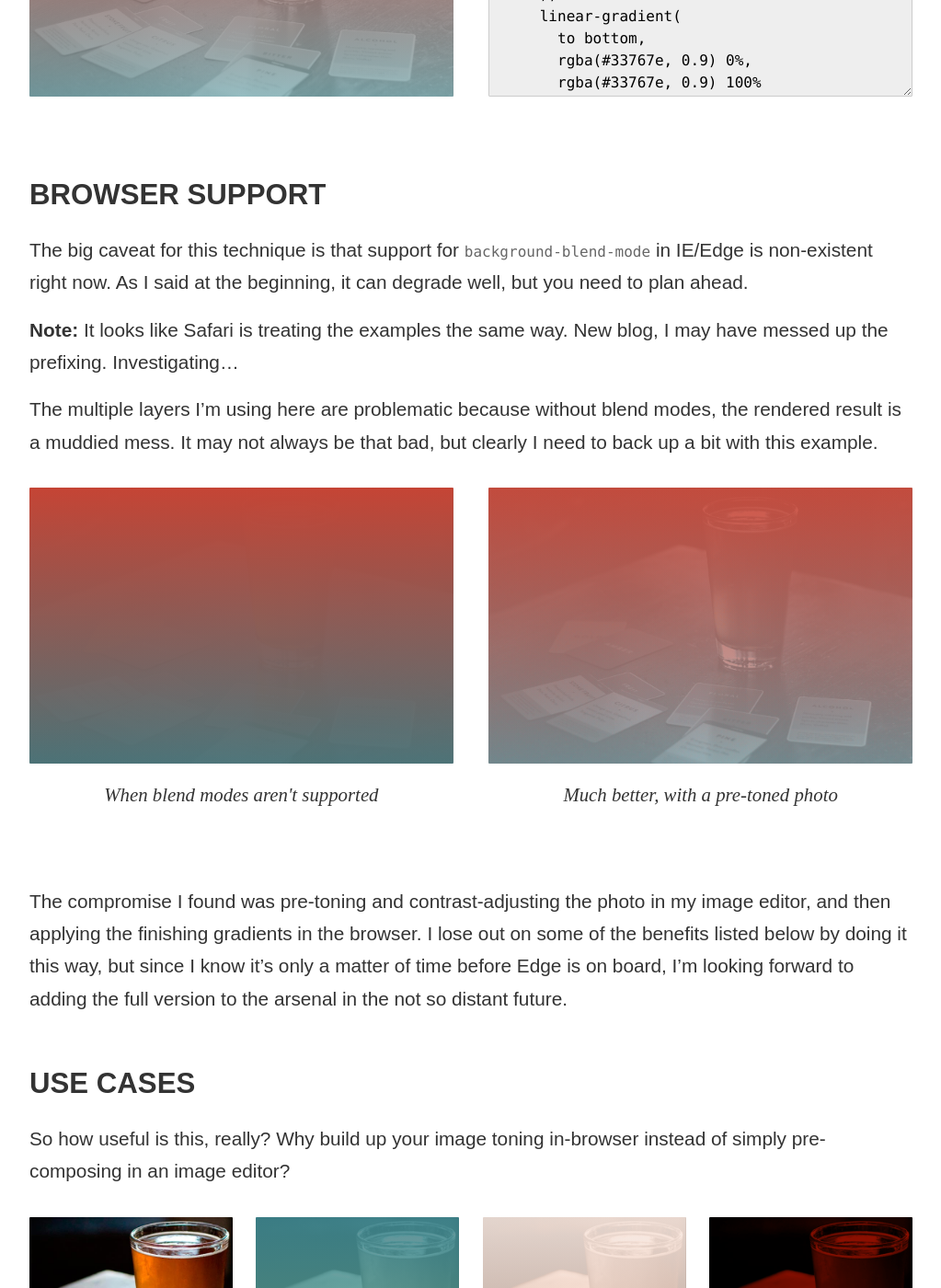
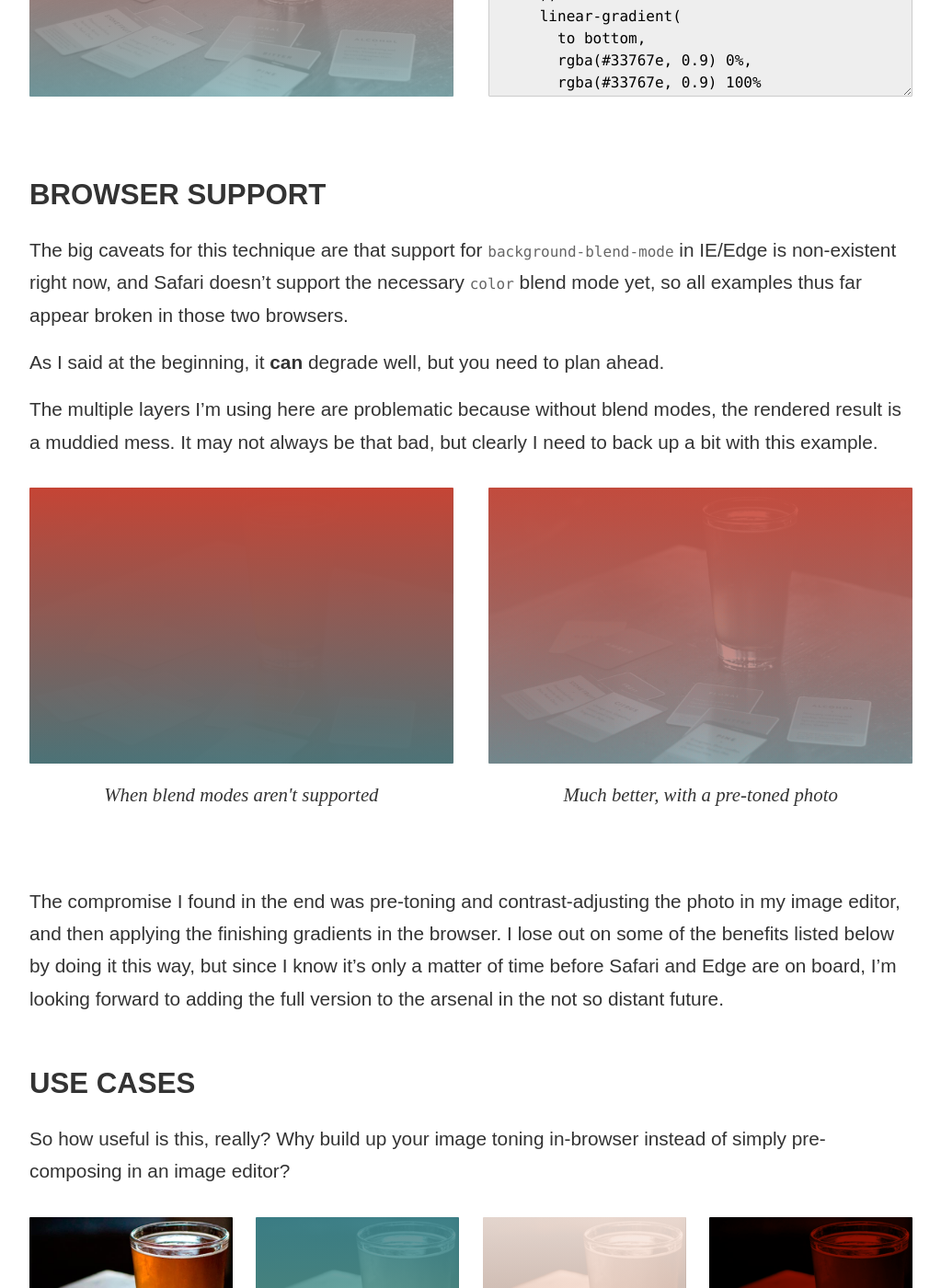
Before and after one commit to lindakovacs/daveshea.com, a Jekyll site: the page built from _posts/2016-10-24-photo-toning.markdown, in a window 1280 px wide and 1400 px high, scrolled down 4237 px. Shown: the whole window at 92% size, without its empty margins (128-1151 px from the left). Built offline with Jekyll 4.4.1, drawn with Linux system fonts in a browser that asks for light colours.

Commit message:
Adding Safari disclaimer

```diff
--- a/_posts/2016-10-24-photo-toning.markdown
+++ b/_posts/2016-10-24-photo-toning.markdown
@@ -184,9 +184,9 @@ The basic image is where I need it now, so the last thing to do is add a red gra
 
 <h2>Browser Support</h2>
 
-The big caveat for this technique is that support for <code>background-blend-mode</code> in IE/Edge is non-existent right now. As I said at the beginning, it can degrade well, but you need to plan ahead.
+The big caveats for this technique are that support for <code>background-blend-mode</code> in IE/Edge is non-existent right now, and Safari doesn't support the necessary <code>color</code> blend mode yet, so all examples thus far appear broken in those two browsers.
 
-<strong>Note:</strong> It looks like Safari is treating the examples the same way. New blog, I may have messed up the prefixing. Investigating...
+As I said at the beginning, it <strong>can</strong> degrade well, but you need to plan ahead.
 
 The multiple layers I'm using here are problematic because without blend modes, the rendered result is a muddied mess. It may not always be that bad, but clearly I need to back up a bit with this example.
 
@@ -206,7 +206,7 @@ The multiple layers I'm using here are problematic because without blend modes,
 </ul>
 
 
-The compromise I found was pre-toning and contrast-adjusting the photo in my image editor, and then applying the finishing gradients in the browser. I lose out on some of the benefits listed below by doing it this way, but since I know it's only a matter of time before Edge is on board, I'm looking forward to adding the full version to the arsenal in the not so distant future.
+The compromise I found in the end was pre-toning and contrast-adjusting the photo in my image editor, and then applying the finishing gradients in the browser. I lose out on some of the benefits listed below by doing it this way, but since I know it's only a matter of time before Safari and Edge are on board, I'm looking forward to adding the full version to the arsenal in the not so distant future.
 
 <h2>Use Cases</h2>
 
```
Also changed, not shown: 2 other files.
